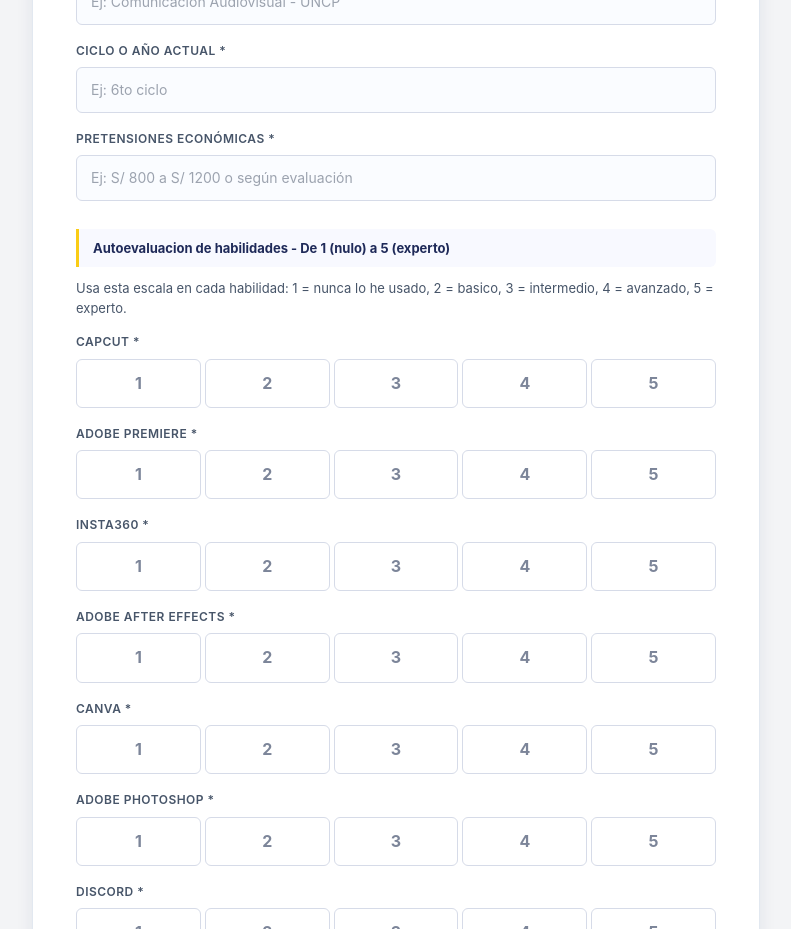
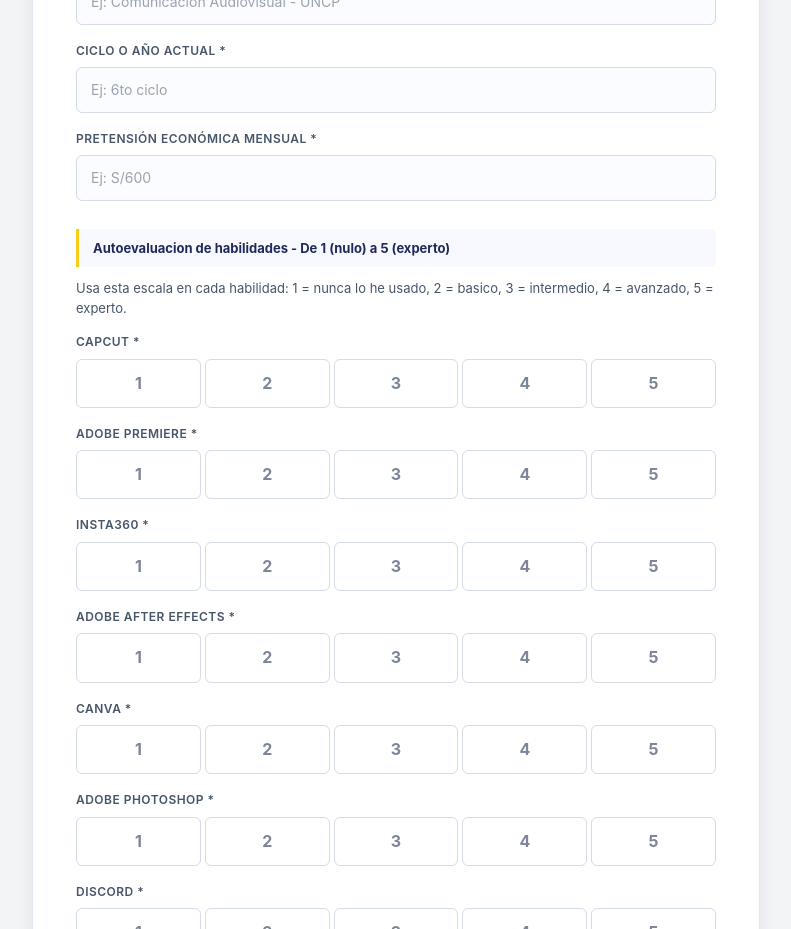
Before and after one commit to jordan-blancas/virtual-flow, a Next.js app: page /oportunidades in a window 1280 px wide. Shown: the part 2480-3409 px from the top of the page, without its empty margins (244-1035 px from the left). Built offline with nearby package versions, Linux system fonts and the light colour scheme.

Commit message:
Update oportunidades form content

```diff
--- a/pages/oportunidades.js
+++ b/pages/oportunidades.js
@@ -603,12 +603,12 @@
               </div>
 
               <div className="vfo-field">
-                <label htmlFor="pretensiones_economicas">Pretensiones económicas *</label>
+                <label htmlFor="pretensiones_economicas">Pretensión económica mensual *</label>
                 <input
                   id="pretensiones_economicas"
                   name="pretensiones_economicas"
                   type="text"
-                  placeholder="Ej: S/ 800 a S/ 1200 o según evaluación"
+                  placeholder="Ej: S/600"
                   value={formData.pretensiones_economicas}
                   onChange={handleChange}
                   required
```
